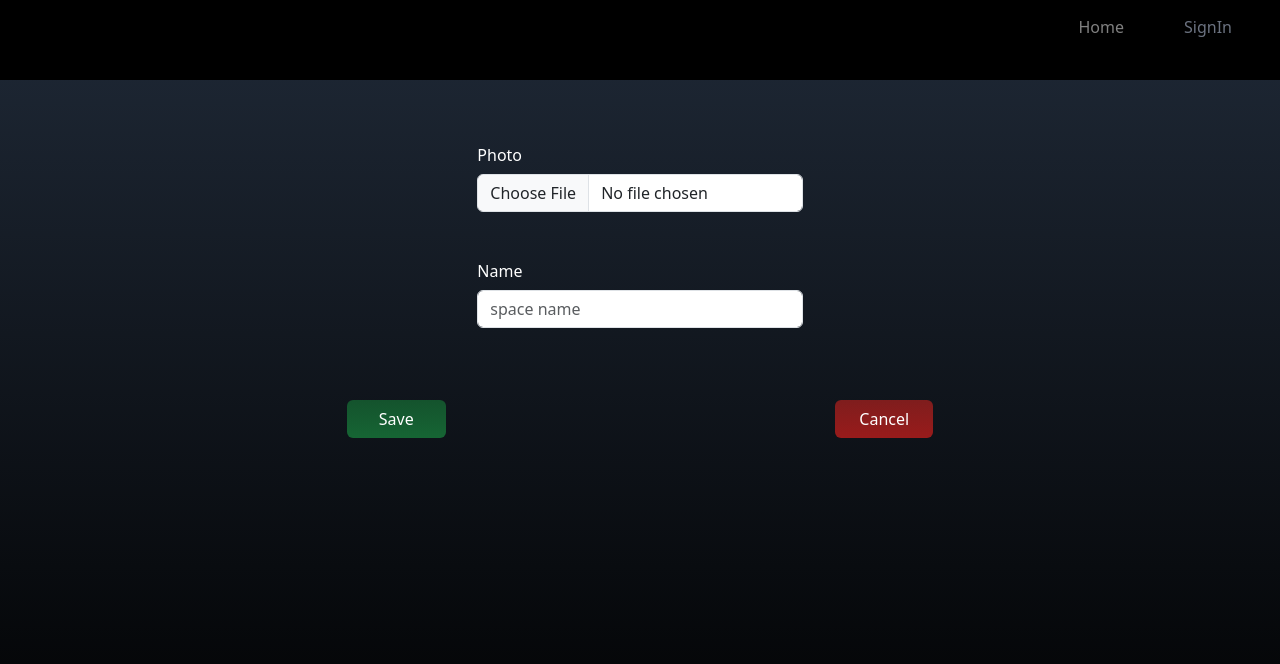
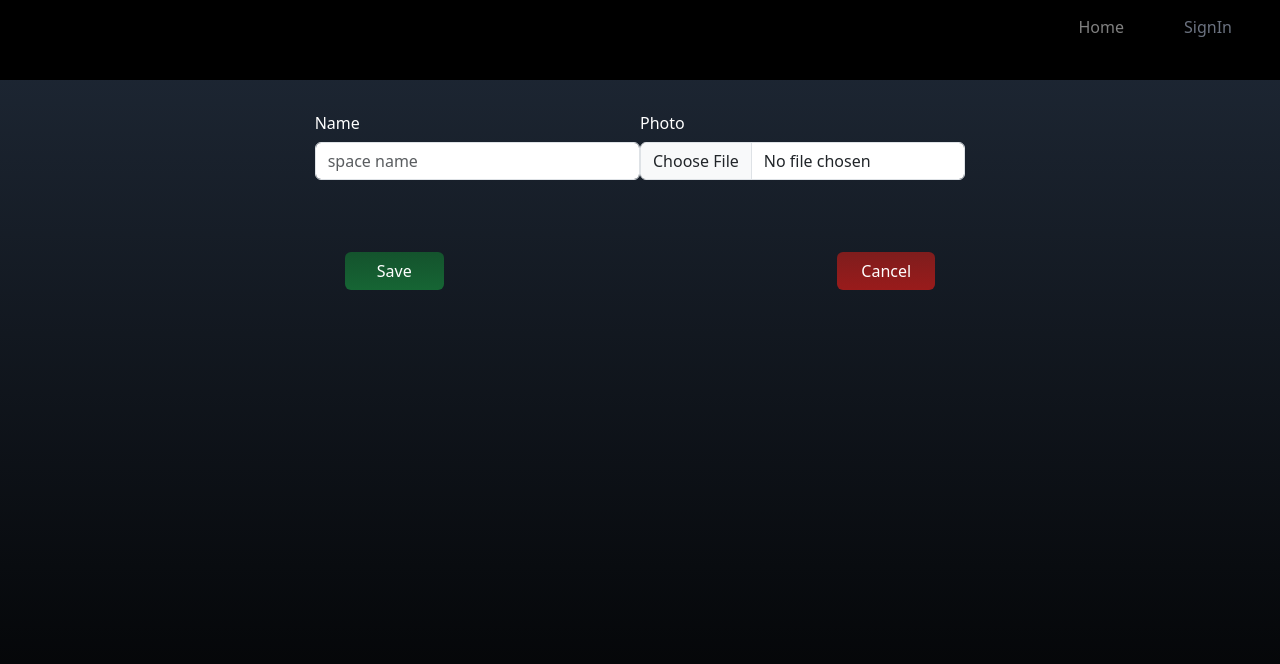
Before and after one commit to sb-olr/WBS-final-project-MERN-find-my-stuff, a React (Create React App) app in the folder client/: page /Spaces/new in a window 1280 px wide. Shown: the top 664 px of the page. Built offline with nearby package versions, Linux system fonts and the light colour scheme; a web font is replaced by a local one.

Commit message:
removed unnecessary codes, changes in css

```diff
--- a/client/src/App.js
+++ b/client/src/App.js
@@ -23,8 +23,18 @@ const App = () => {
     //   src: closet,
     //   title: "Closet",
     //   style: "shadow-yellow-500",
+    //   items: [
+    //    {
+//          name: 'Shirt'
+    // },
+    //    {},
+    //    {},
+    //    {},
+    //    {},
+    //  ]
     // },
   ]);
+  const [selectedSpace, setSelectedSpace] = useState(1);
   return (
     <div className="App">
       <NavBar token={token} />
--- a/client/src/components/NewSpace.js
+++ b/client/src/components/NewSpace.js
@@ -1,27 +1,20 @@
-import React, { useRef, useState } from "react";
+import React, { useRef } from "react";
 import { useNavigate } from "react-router-dom";
 import axios from "axios";
 
-const AddNewSpace = ({setSpaces}) => {
+const AddNewSpace = () => {
   const navigate = useNavigate();
-  // const nameRef = useRef();
-  // const photoRef = useRef();
+  const nameRef = useRef();
+  const photoRef = useRef();
 
-  const [spacephoto, setSpacephoto] = useState("");
-  const [spacename, setSpacename] = useState("");
-
-
-  const handleSubmit =  (event) => {
-    //here need to take the information from your form
+  const handleSubmit = (event) => {
+    //here you need to take the information from your form
     //and do a post request to the api to creat e a new space
     event.preventDefault();
-    const { data } =  axios.post("/api/spaces/", {
-      // name: nameRef.current.value,
-      // photo: photoRef.current.value,
-      name:spacename,
-      photo:spacephoto
+    const { data } = axios.post("/api/spaces/", {
+      name: nameRef.current.value,
+      photo: photoRef.current.value,
     });
-    setSpaces(data&&data)
 
     navigate("/spaces");
   };
@@ -35,36 +28,21 @@ const AddNewSpace = ({setSpaces}) => {
     <div>
       <div
         name="spaces"
-        className="bg-gradient-to-b from-gray-800 to-black w-full min-h-screen "
+        className="bg-gradient-to-b from-gray-800 to-black w-full min-h-screen"
       >
         <div className="max-w-screen-lg mx-auto p-4 flex flex-col justify-center w-full h-full text-white">
           <div>
             <form onSubmit={handleSubmit}>
               <div className="space-y-12">
-                <div className="mt-10 grid grid-cols-1 gap-x-6 gap-y-8 sm:grid-cols-6">
-                  {/* <input
-                    id="img_url"
-                    name="img_url"
-                    type="file"
-                    className="sr-only"
-                  /> */}
-                  <div className="col-span-full">
-                    <div className="flex justify-center items-center">
-                      <div className="col-md-4 pt-20">
-                        <label htmlFor="inputPhoto" className="form-label">
-                          Photo
-                        </label>
-                        <input
-                          // ref={photoRef}
-                          name="spacephoto"
-                          type="file"
-                          accept="image/*"
-                          className="form-control"
-                          id="inputPhoto"
-                          value={spacephoto}
-                          onChange={(e) => setSpacephoto(e.target.value)}
-                        />
-                      </div>
+                <div className="border-b border-gray-900/10 pb-[0] ml-40 mr-40">
+                  <div className="mt-10 grid grid-cols-1 gap-x-6 gap-y-8 sm:grid-cols-6">
+                    <div className="col-span-full">
+                      {/* <label
+                        htmlFor="upload-photo"
+                        className="block text-sm pt-20 font-medium leading-6 text-white"
+                      >
+                        Add New Space
+                      </label> */}
                     </div>
                   </div>
                 </div>
@@ -74,18 +52,30 @@ const AddNewSpace = ({setSpaces}) => {
                       Name
                     </label>
                     <input
-                      // ref={nameRef}
+                      ref={nameRef}
                       name="spacename"
                       type="text"
                       className="form-control"
                       id="inputSpaces"
                       placeholder="space name"
-                      value={spacename}
-                      onChange={(e) => setSpacename(e.target.value)}
+                    />
+                  </div>
+                  <div className="col-md-4">
+                    <label htmlFor="inputPhoto" className="form-label">
+                      Photo
+                    </label>
+                    <input
+                      ref={photoRef}
+                      name="spacephoto"
+                      type="file"
+                      accept="image/*"
+                      className="form-control"
+                      id="inputPhoto"
                     />
                   </div>
                 </div>
-                <div className="mt-6 flex items-center justify-center">
+
+                <div className="mt-6 flex items-center justify-end gap-x-2">
                   <button
                     onClick={handleSubmit}
                     type="submit"
--- a/client/src/components/SignIn.js
+++ b/client/src/components/SignIn.js
@@ -6,7 +6,6 @@ import "../styles.css";
 
 // Define the SignIn component
 function SignIn({ setToken }) {
-  console.log(process.env);
   // - errorMessages will hold any error messages that occur during form submission
   // - isSubmitted will be set to true when the user successfully logs in
   const [errorMessages, setErrorMessages] = useState({});
@@ -23,13 +22,10 @@ function SignIn({ setToken }) {
 
     try {
       // Send a POST request to the server with the user's credentials
-      const response = await axios.post(
-        process.env.REACT_APP_API_URL + "/login",
-        {
-          email: useremail.value,
-          password: pass.value,
-        }
-      );
+      const response = await axios.post("http://localhost:8000/api/login", {
+        email: useremail.value,
+        password: pass.value,
+      });
 
       // Get the JWT token from the response
       const { token } = response.data;
@@ -46,24 +42,24 @@ function SignIn({ setToken }) {
     } catch (error) {
       console.log(error);
       // If there was an error, set errorMessages to the appropriate message
-      // const { message } = error.response.data;
+      const { message } = error.response.data;
 
-      // if (message.toLowerCase() === "invalid email") {
-      //   setErrorMessages({
-      //     name: "useremail",
-      //     message: "Invalid email.",
-      //   });
-      // } else if (message === "invalid password") {
-      //   setErrorMessages({
-      //     name: "pass",
-      //     message: "Incorrect password.",
-      //   });
-      // } else {
-      //   setErrorMessages({
-      //     name: "other",
-      //     message: "An unexpected error occurred. Please try again.",
-      //   });
-      // }
+      if (message.toLowerCase() === "invalid email") {
+        setErrorMessages({
+          name: "useremail",
+          message: "Invalid email.",
+        });
+      } else if (message === "invalid password") {
+        setErrorMessages({
+          name: "pass",
+          message: "Incorrect password.",
+        });
+      } else {
+        setErrorMessages({
+          name: "other",
+          message: "An unexpected error occurred. Please try again.",
+        });
+      }
     }
   };
 
@@ -130,96 +126,3 @@ function SignIn({ setToken }) {
   );
 }
 export default SignIn;
-
-// //2nd version
-// import React, { useState } from "react";
-// import { Link } from "react-router-dom";
-// import axios from "axios";
-// import "../styles.css";
-
-// function SignIn() {
-//   const [errorMessages, setErrorMessages] = useState({});
-//   const [isSubmitted, setIsSubmitted] = useState(false);
-
-//   const handleSubmit = async (event) => {
-//     event.preventDefault();
-//     const { uname, pass } = event.target.elements;
-
-//     try {
-//       const response = await axios.post("http://localhost:3001/login", {
-//         username: uname.value,
-//         password: pass.value,
-//       });
-
-//       const { token } = response.data;
-
-//       if (token) {
-//         localStorage.setItem("token", token);
-//         setIsSubmitted(true);
-//       }
-//     } catch (error) {
-//       const { message } = error.response.data;
-
-//       if (message === "invalid username") {
-//         setErrorMessages({ name: "uname", message });
-//         // Show the error message for the username input
-//         document.getElementById("uname-error").style.display = "block";
-//       } else if (message === "invalid password") {
-//         setErrorMessages({ name: "pass", message });
-//         // Show the error message for the password input
-//         document.getElementById("pass-error").style.display = "block";
-//       }
-//     }
-//   };
-
-//   const renderErrorMessage = (name) =>
-//     name === errorMessages.name && (
-//       <div className="error">{errorMessages.message}</div>
-//     );
-
-//   const renderForm = (
-//     <div className="form">
-//       <form onSubmit={handleSubmit}>
-//         <div className="input-container">
-//           <label>Username </label>
-//           <input type="text" name="uname" placeholder="Username" required />
-//           {/* Add a div to display the error message for the username input */}
-//           <div id="uname-error" className="error" style={{ display: "none" }}>
-//             Incorrect username
-//           </div>
-//           {renderErrorMessage("uname")}
-//         </div>
-//         <div className="input-container">
-//           <label>Password </label>
-//           <input type="password" name="pass" placeholder="Password" required />
-//           {/* Add a div to display the error message for the password input */}
-//           <div id="pass-error" className="error" style={{ display: "none" }}>
-//             Incorrect password
-//           </div>
-//           {renderErrorMessage("pass")}
-//         </div>
-//         <div className="button-container">
-//           <button className="text-white bg-gradient-to-b from-cyan-500 to-blue-500 px-6 py-2 my-4 mx-auto flex items-center rounded-md hover:scale-110 duration-300">
-//             Sign In
-//           </button>
-//         </div>
-//       </form>
-//     </div>
-//   );
-
-//   return (
-//     <div className="signin">
-//       <div className="login-form">
-//         {isSubmitted ? <div>User is successfully logged in</div> : renderForm}
-//       </div>
-//       <p>
-//         New User?
-//         <Link to=" ">
-//           <span>Sign Up</span>
-//         </Link>
-//       </p>
-//     </div>
-//   );
-// }
-
-// export default SignIn;
--- a/client/src/components/Spaces.js
+++ b/client/src/components/Spaces.js
@@ -3,8 +3,7 @@ import { Link, useNavigate } from "react-router-dom";
 import addnew from "../Assets/AddNew.png";
 import AddNewSpace from "./NewSpace";
 
-const Spaces = ({spaces,setSpaces}) => {
-
+const Spaces = ({ spaces, setSpaces }) => {
   const [showAddNewSpace, setShowAddNewSpace] = useState(false);
   const navigate = useNavigate();
 
@@ -17,7 +16,6 @@ const Spaces = ({spaces,setSpaces}) => {
   };
   console.log(spaces, "spaces");
 
-
   // useEffect(
   //   {
   //     //here need to post api and get all spaces
@@ -27,7 +25,7 @@ const Spaces = ({spaces,setSpaces}) => {
   return (
     <div
       name="spaces"
-      className="bg-gradient-to-b from-gray-800 to-black w-full min-h-screen pt-20 "
+      className="bg-gradient-to-b from-gray-800 to-black w-full min-h-screen pt-20"
     >
       <div className="max-w-screen-lg mx-auto p-4 pt-1 flex flex-col justify-center w-full h-full text-white ">
         <div>
@@ -47,15 +45,15 @@ const Spaces = ({spaces,setSpaces}) => {
               spaces.map(({ id, src, title, style }) => (
                 <Link key={id} to={`/spaces/${id}`}>
                   <div
-                    className={`shadow-md hover:scale-105 duration-500 py-2 rounded-full shadow-yellow-500`}
+                    className={`shadow-md hover:scale-105 duration-500 py-2 rounded-full shadow-yellow-500 flex flex-col items-center w-40`}
                   >
-                    <img src={src} alt={title} className="w-20 mx-auto" />
+                    <img src={src} alt={title} className="w-20" />
                     <p className="mt-4 text-white">{title}</p>
                   </div>
                 </Link>
               ))}
             <div
-              className={`shadow-md hover:scale-105 duration-500 py-2 rounded-full shadow-yellow-500 ${
+              className={`shadow-md hover:scale-105 duration-500 py-2 rounded-full shadow-yellow-500 flex flex-col items-center w-40 hover:cursor-pointer ${
                 spaces?.slice(-1)[0]?.style
               }`}
               onClick={handleAddNewSpaceClick}
```
Also changed, not shown: client/src/components/NewItems.js (+1 -15 lines), client/src/components/SignUp.js (+0 -121 lines). Lines whose indentation alone changed are shown as unchanged.
